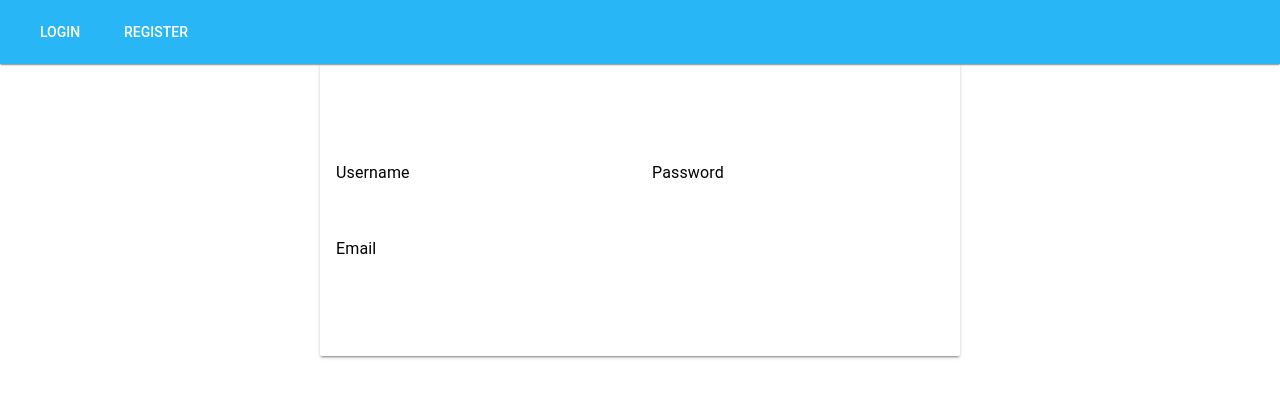
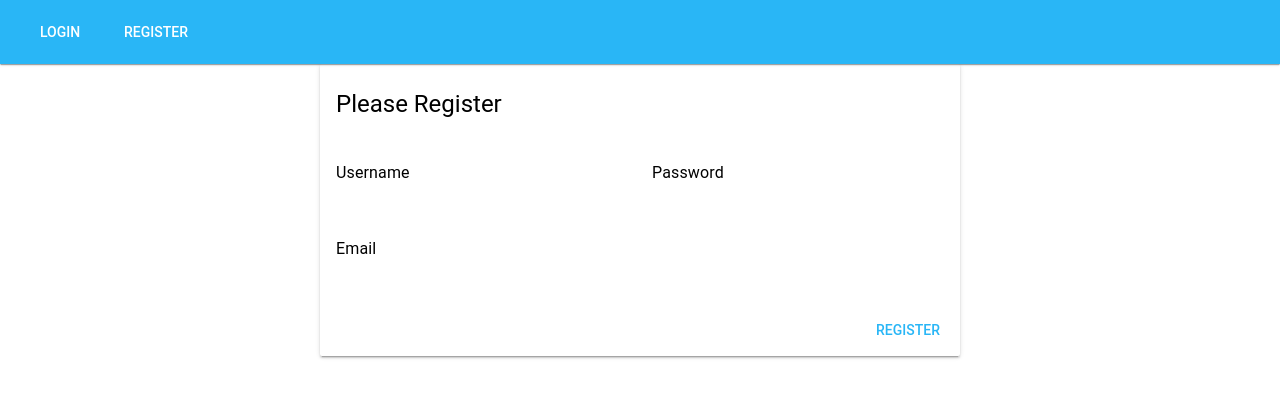
Before and after one commit to consensusnetworks/ScribeFlask, a Vue app in the folder web/frontend/: page /#/register in a window 1280 px wide. Shown: the top 398 px of the page. Built offline with nearby package versions, Linux system fonts and the light colour scheme.

Commit message:
more UI refinements

```diff
--- a/web/frontend/src/App.vue
+++ b/web/frontend/src/App.vue
@@ -15,3 +15,11 @@ export default {
   }
 }
 </script>
+
+<style>
+html, body {
+        height: 100%;
+        font-family: 'Roboto', sans-serif;
+
+    }
+</style>
--- a/web/frontend/src/components/Login.vue
+++ b/web/frontend/src/components/Login.vue
@@ -10,7 +10,7 @@
           <div class="md-layout md-gutter">
             <div class="md-layout-item md-small-size-100">
               <md-field :class="getValidationClass('Username')">
-                <label for="username">First Name</label>
+                <label for="username">Username</label>
                 <md-input name="username" id="username" autocomplete="username" v-model="form.Username" :disabled="sending" />
                 <span class="md-error" v-if="!$v.form.Username.required">The Username is required</span>
                 <span class="md-error" v-else-if="!$v.form.Username.minlength">Invalid Username</span>
@@ -31,7 +31,7 @@
         <md-progress-bar md-mode="indeterminate" v-if="sending" />
 
         <md-card-actions>
-          <md-button type="submit" class="md-primary" :disabled="sending">Login</md-button>
+          <md-button type="submit" class="md-primary button-text" :disabled="sending">Login</md-button>
         </md-card-actions>
       </md-card>
 
@@ -127,5 +127,8 @@
   }
 </script>
 
-<style>
+<style scoped>
+.button-text {
+    color: #29b6f6;
+}
 </style>
--- a/web/frontend/src/components/NavBar.vue
+++ b/web/frontend/src/components/NavBar.vue
@@ -56,7 +56,7 @@ export default {
 }
 </script>
 
-<style>
+<style scoped>
 .button-text {
     color: white;
 }
--- a/web/frontend/src/components/Register.vue
+++ b/web/frontend/src/components/Register.vue
@@ -38,7 +38,7 @@
         <md-progress-bar md-mode="indeterminate" v-if="sending" />
 
         <md-card-actions>
-          <md-button type="submit" class="md-primary" :disabled="sending">Register</md-button>
+          <md-button type="submit" class="md-primary button-text" :disabled="sending">Register</md-button>
         </md-card-actions>
       </md-card>
 
@@ -142,4 +142,7 @@
     right: 0;
     left: 0;
   }
+  .button-text {
+      color: #29b6f6;
+  }
 </style>
```
